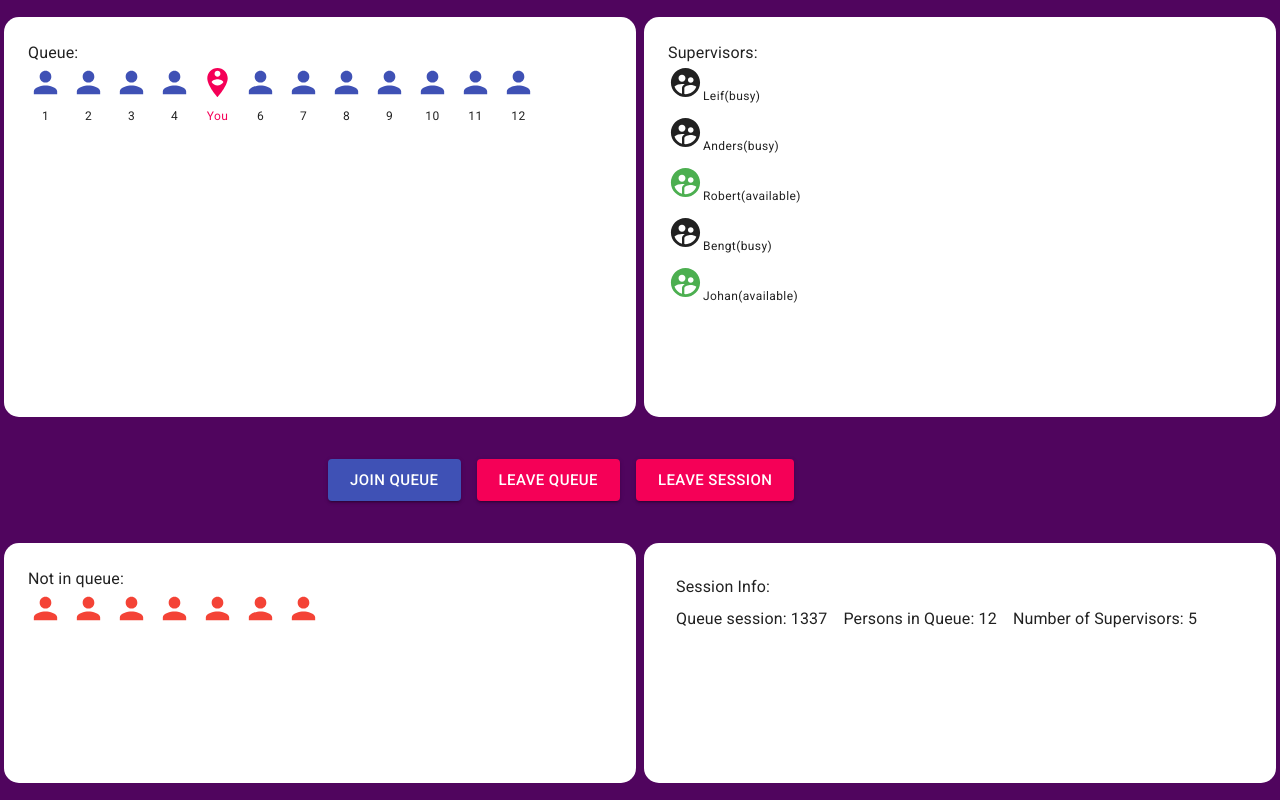
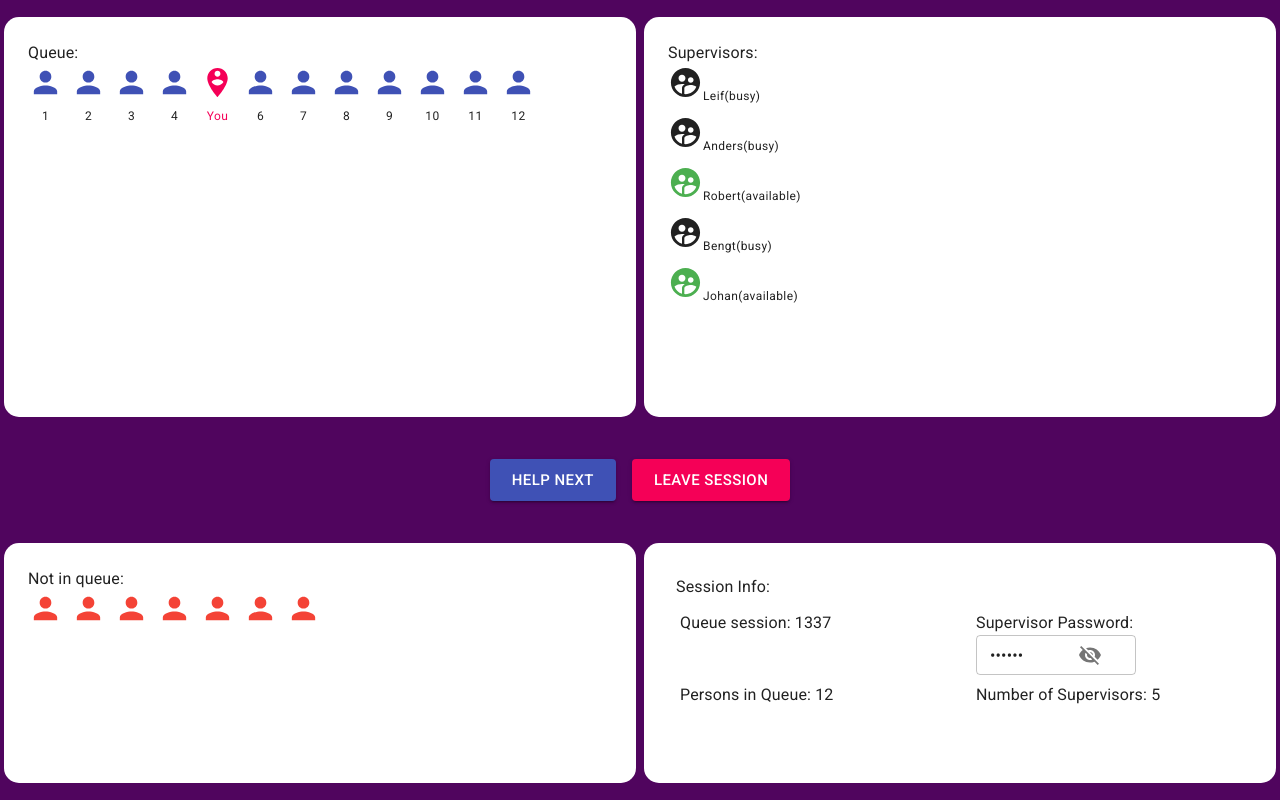
Before and after one commit to siavashhanifi/integrity-safe-queue, a React (Create React App) app in the folder react_front_end/: page / in a window 1280 px wide. Built offline with nearby package versions, Linux system fonts and the light colour scheme.

Commit message:
connect QueueManagement to redux application state

```diff
--- a/react_front_end/src/App.js
+++ b/react_front_end/src/App.js
@@ -6,6 +6,7 @@ import { makeStyles } from '@material-ui/core/styles';
 import QueueSession from './QueueSession';
 import QueueSessionReduxContainer from './QueueSession/QueueSessionReduxContainer';
 import QueueManagement from './QueueManagement';
+import QueueManagementReduxContainer from './QueueManagement/QueueManagementReduxContainer';
 
 
 const useStyles = makeStyles({
@@ -23,7 +24,7 @@ console.log(props.userState.isSupervisor);
   return (
     <React.Fragment>
             <CssBaseline />
-                 <QueueSessionReduxContainer/>
+                 <QueueManagementReduxContainer/>
 
     </React.Fragment>
   );
--- /dev/null
+++ b/react_front_end/src/QueueManagement/QueueManagementReduxContainer.js
@@ -0,0 +1,9 @@
+import  QueueManagement  from './index';
+import { connect } from 'react-redux';
+
+function mapStateToProps(state) {
+    return {queueState: state.rootReducer.queueSessionReducer.queue,
+            supervisorPassword: state.rootReducer.queueSessionReducer.supervisorPassword };//userState: state.terminalOutput.textHistory};
+}
+
+export default connect(mapStateToProps, null)(QueueManagement);
--- a/react_front_end/src/QueueManagement/index.js
+++ b/react_front_end/src/QueueManagement/index.js
@@ -35,11 +35,11 @@ buttons: {
 }));
 
 
-export default function QueueManagement() {
+export default function QueueManagement(props) {
     const classes = useStyles();
 
-    const supervisorPassword = "XyzdWtf";
-
+    const supervisorPassword = props.supervisorPassword;
+    const queueState = props.queueState;
 
     const [alertDialogOpen, alertDialogSetOpen] = React.useState(false);
     const [alertDialogAction, setAlertDialogAction] = React.useState('');
--- a/react_front_end/src/redux/queueSessionState/queueSessionReducer.js
+++ b/react_front_end/src/redux/queueSessionState/queueSessionReducer.js
@@ -10,7 +10,7 @@ import { queueState } from '../../DUMMY_DATA/queue-state';
 };*/
 
 const initialState = { queue: queueState,         //dummy data
-supervisorPassword: null
+supervisorPassword: "XxaSdA"
 };
 
 const queueSessionReducer = createReducer(initialState, {
```
